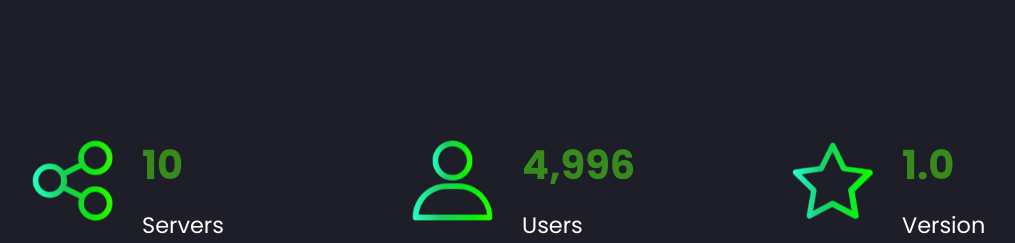
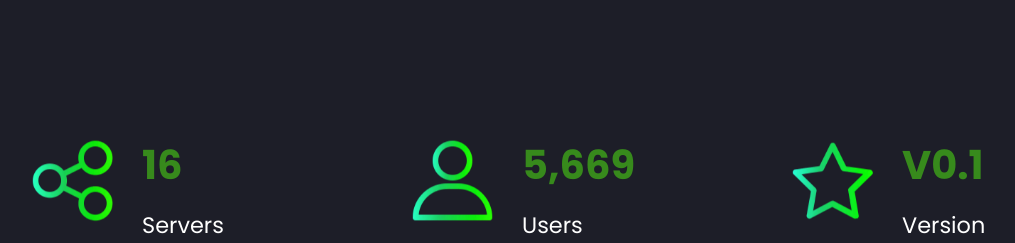
Before and after one commit to Boxia-Bot/Website, a plain HTML site: page index.html in a window 1280 px wide. Shown: the part 2139-2382 px from the top of the page, without its empty margins (59-1074 px from the left). Drawn offline with Linux system fonts and the light colour scheme; files whose address does not match are found by name.

Commit message:
Update index.html

```diff
--- a/index.html
+++ b/index.html
@@ -210,7 +210,7 @@
 					</div>
 					<div class="card-box">
 						<h4 class="card-title mbr-fonts-style mb-0 display-5">
-							<strong>10</strong></h4>
+							<strong>16</strong></h4>
 						<h5 class="card-text mbr-fonts-style mt-3 display-7">
 							Servers</h5>
 					</div>
@@ -223,7 +223,7 @@
 					</div>
 					<div class="card-box">
 						<h4 class="card-title mbr-fonts-style mb-0 display-5">
-							<strong>4,996</strong></h4>
+							<strong>5,669</strong></h4>
 						<h5 class="card-text mbr-fonts-style mt-3 display-7">Users</h5>
 					</div>
 				</div>
@@ -235,7 +235,7 @@
 					</div>
 					<div class="card-box">
 						<h4 class="card-title mbr-fonts-style mb-0 display-5">
-							<strong>1.0</strong></h4>
+							<strong>V0.1</strong></h4>
 						<h5 class="card-text mbr-fonts-style mt-3 display-7">
 							Version</h5>
 					</div>
```
